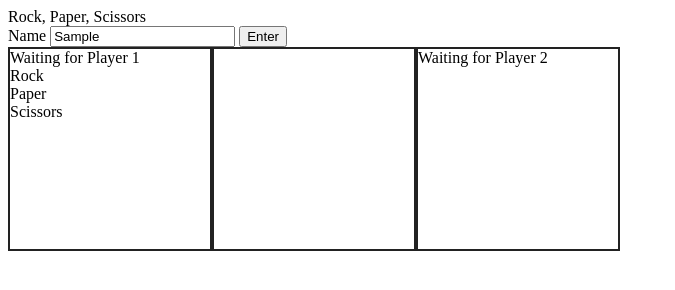
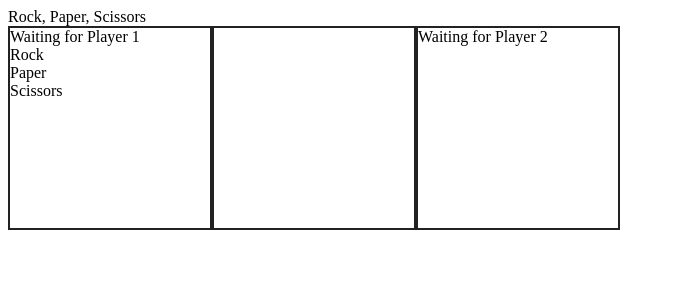
Before and after one commit to gildonkirk/rps-multiplayer, a plain HTML site: page index.html in a window 1280 px wide. Both pictures are taken after typing "Sample" into the empty fields and a click on the button "Enter". Shown: the whole page, without its empty margins (0-675 px from the left). Drawn offline with nearby package versions, Linux system fonts and the light colour scheme; no server answers.

Commit message:
player2 username fixed

```diff
--- a/app.js
+++ b/app.js
@@ -9,7 +9,7 @@ $('#enter').on("click", function() {
 	var wins = 0;
 	var losses = 0;
 	var playerChoice = $('<p>').addClass('playerChoice');
-
+	$('form').remove();
 	if (player1 === false){
 		database.ref('players/one').set({
 			username: name,
--- a/index.html
+++ b/index.html
@@ -24,7 +24,9 @@
 </div>
 
 <div class="player gameDisplay" id="player2">
-	Waiting for Player 2
+	<div id="name2" class="name">
+		Waiting for Player 2
+	</div>
 </div>
 
 <script
```
